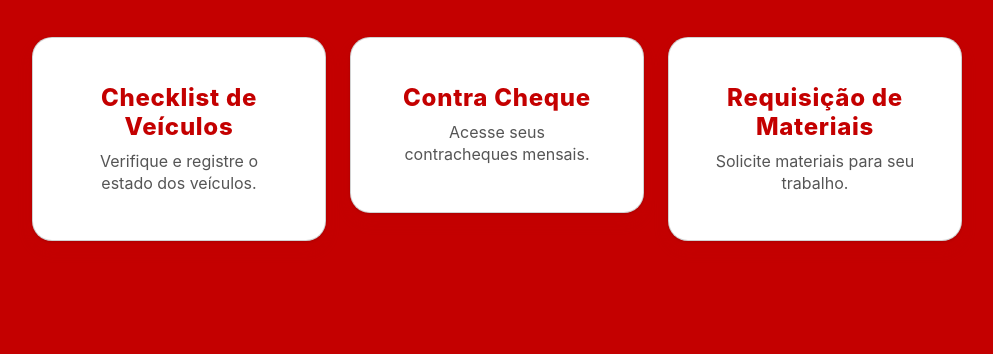
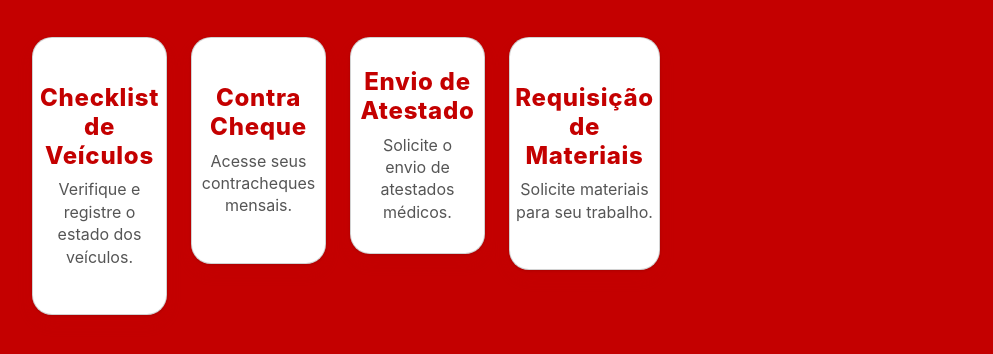
Before and after one commit to rafaelpinto1/gsilva, a plain HTML site: page funcionario.html in a window 1280 px wide. Shown: the part 238-592 px from the top of the page, without its empty margins (143-1136 px from the left). Drawn offline with nearby package versions, Linux system fonts and the light colour scheme.

Commit message:
Update funcionario.html

```diff
--- a/funcionario.html
+++ b/funcionario.html
@@ -36,13 +36,21 @@
       </div>
 
       <div class="col-12 col-sm-6 col-md-4">
+        <div class="card" onclick="window.location.href='https://rafaelpinto1.github.io/atestado.html'"
+          <div class="card-body">
+            <h5 class="card-title">Envio de Atestado</h5>
+            <p class="card-text">Solicite o envio de atestados médicos.</p>
+          </div>
+        </div>
+      </div>
+
+
+      <div class="col-12 col-sm-6 col-md-4">
         <div class="card" onclick="location.href='requisicao-materiais.html'">
           <div class="card-body">
             <h5 class="card-title">Requisição de Materiais</h5>
             <p class="card-text">Solicite materiais para seu trabalho.</p>
           </div>
-        </div>
-      </div>
 
     </div>
   </div>
```
